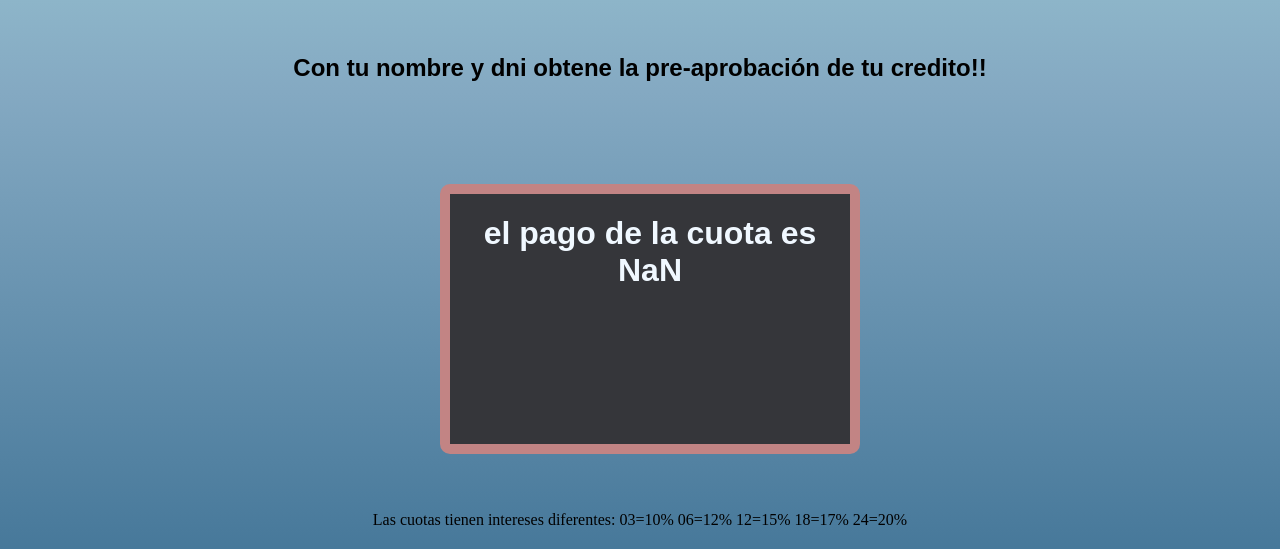
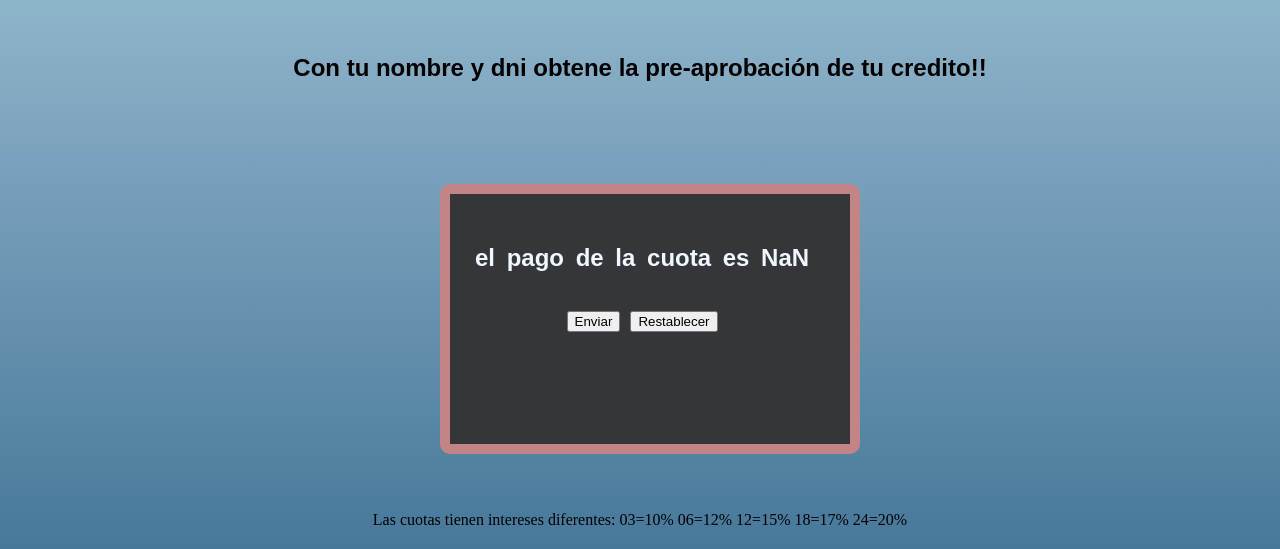
Before and after one commit to tomimk2/Prestafacil, a plain HTML site: page index.html in a window 1280 px wide. Both pictures are taken after a click on the button "Enviar". Shown: the part 491-1040 px from the top of the page. Drawn offline with Linux system fonts and the light colour scheme.

Commit message:
Actualizacion

```diff
--- a/estilo.css
+++ b/estilo.css
@@ -53,6 +53,7 @@ body {
     color: aliceblue;
     font-family: Arial, Helvetica, sans-serif;
     text-align: center;
+    top: 10px;
 }
 
 .interes {
--- a/index.html
+++ b/index.html
@@ -17,9 +17,9 @@
 
     <h1 class="title">Bienvenidos a Prestafacil!</h1>
     <h2 class="mensaje">Con tu nombre y dni obtene la pre-aprobación de tu credito!!</h2>
-    <form class="form" id="form">
+    <form class="form">
        <section class="formulario">
-
+       <div id="form">
           <div>
           <label class="parrafos">Nombre:</label>
           <input type="text" id="nombre" name="Nombre"/>
@@ -45,10 +45,11 @@
              <option value="24">24</option>
           </select>
           </div>
+        </div>
         <br>
         <div>
             <button id="boton" type="button">Enviar</button>
-            <input type="reset" name="Restablecer" />
+            <button id="boton1" type="button">Restablecer</button>
         </div>
 
        </section>
--- a/index.js
+++ b/index.js
@@ -10,12 +10,17 @@ class Prestamo {
 let PrestamosSolicitados = [];
 let boton = document.getElementById("boton");
 boton.addEventListener("click" , enviar);
+
 function enviar() {
 
   let nombre = document.getElementById("nombre").value;
   let dni = document.getElementById("dni").value;
   let numeroPrestamo = parseInt(document.getElementById("prestamo").value);
   let numeroCuota = parseInt(document.getElementById("cuota").value);
+
+  localStorage.setItem("Persona" , nombre);
+  localStorage.setItem("DNI" , dni);
+  localStorage.setItem("Prestamo" , numeroPrestamo);
 
   PrestamosSolicitados.push(new Prestamo(nombre, dni, numeroPrestamo, numeroCuota));
 
@@ -41,9 +46,8 @@ function enviar() {
     }
   }
   let PagoCuota = division(suma(numeroPrestamo, interes(numeroPrestamo)), numeroCuota);
-  let Resultado = document.getElementById("form")
+  let Resultado = document.getElementById("form");
   form.innerHTML = `<h1> el pago de la cuota es ` + PagoCuota;
-}
 
   PrestamosSolicitados.sort(function(numeroPrestamo1,numeroPrestamo2){
 
@@ -56,3 +60,5 @@ PrestamosSolicitados.sort(function(numeroPrestamo1,numeroPrestamo2){
     }
   });
   console.log(PrestamosSolicitados);
+
+}
```
Lines whose indentation alone changed are shown as unchanged.
